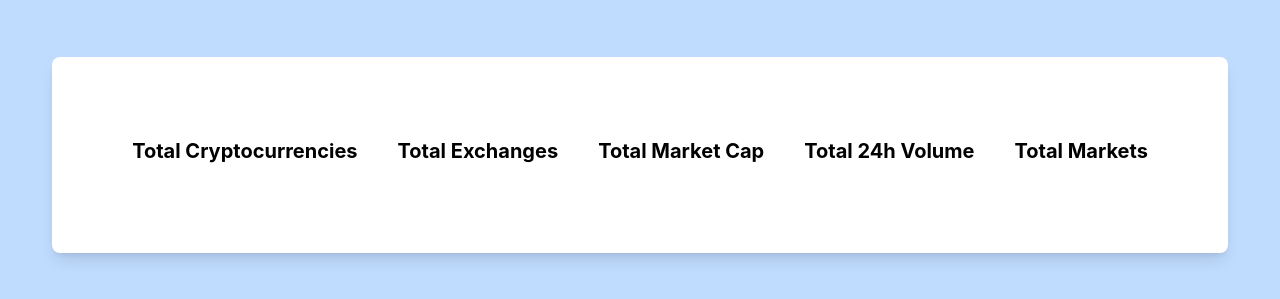
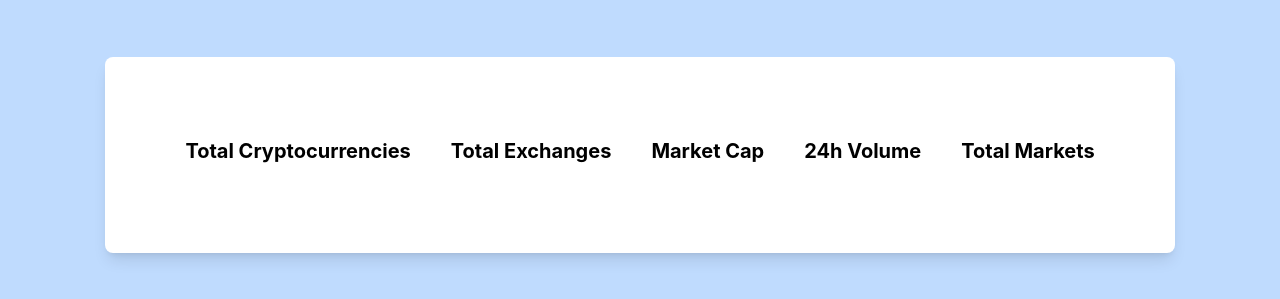
Before and after one commit to Bootcamp-Project-1-Group-4/Market-Master, a website: page index.html in a window 1280 px wide. Shown: the part 339-638 px from the top of the page. Drawn offline with Linux system fonts and the light colour scheme; no server answers.

Commit message:
quick change

```diff
--- a/index.html
+++ b/index.html
@@ -40,11 +40,11 @@
             <p id="exchanges"></p>
           </div>
           <div>
-            <h1>Total Market Cap</h1>
+            <h1>Market Cap</h1>
             <p id="market-cap"></p>
           </div>
           <div>
-            <h1>Total 24h Volume</h1>
+            <h1>24h Volume</h1>
             <p id="volume"></p>
           </div>
           <div>
```
